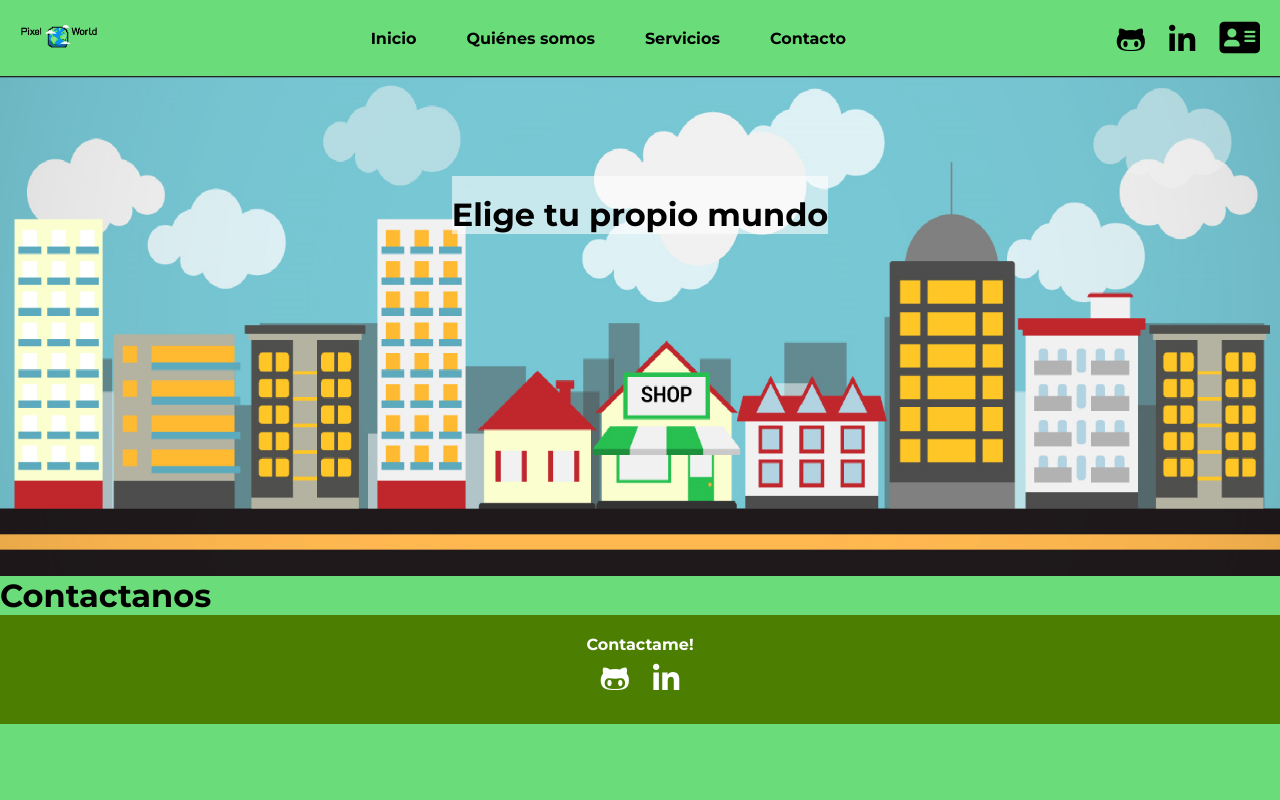
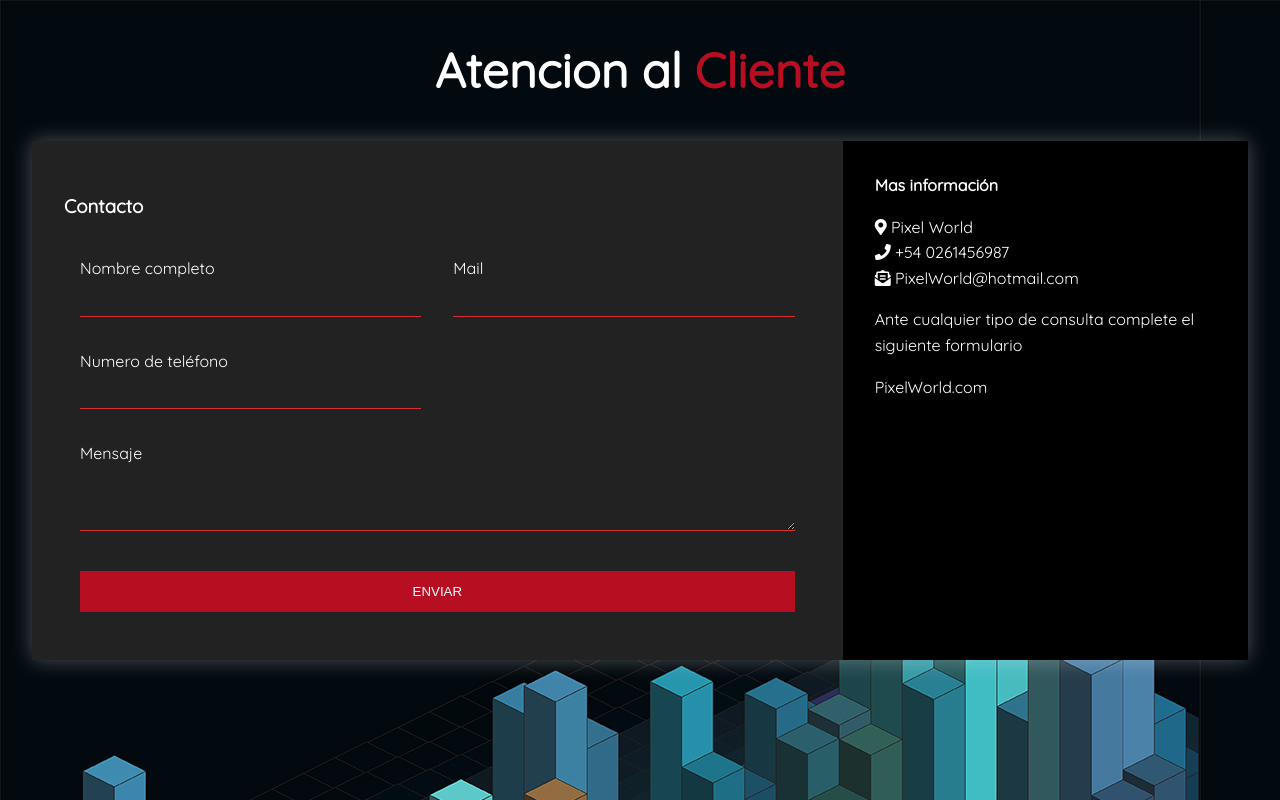
Before and after one commit to FabSpore01/Coderhouse-Miproyecto, a plain HTML site: page pages/atencionalcliente.html in a window 1280 px wide. Drawn offline with nearby package versions, Linux system fonts and the light colour scheme.

Commit message:
arreglando

```diff
--- /dev/null
+++ b/css/atencion.css
@@ -0,0 +1,118 @@
+* {
+    box-sizing: border-box;
+}
+
+.body-at {
+    background-image: url(../img/1287.jpg);
+    color: #fff;
+    line-height: 1.6;
+    font-family: 'Quicksand', sans-serif;
+    padding: 0 1.5em;
+}
+
+.container {
+    max-width: 1170px;
+    margin-left: auto;
+    margin-right: auto;
+    padding: 1.5em;
+}
+
+ul {
+    list-style: none;
+    padding: 0;
+}
+
+.logo {
+    text-align: center;
+    font-size: 3em;
+}
+
+.logo span {
+    color: #B70E21;
+}
+
+.contact-wrapper {
+    box-shadow: 0 0 20px 0 rgba(255, 255, 255, .3);
+}
+
+.contact-wrapper > * {
+    padding: 1em;
+}
+
+.contact-form {
+    background: #222222;
+}
+
+.contact-form form {
+    display: grid;
+    grid-template-columns: 1fr 1fr;
+}
+
+.contact-form form label {
+    display: block;
+}
+
+.contact-form form p {
+    margin: 0;
+    padding: 1em;
+}
+
+.contact-form form .block {
+    grid-column: 1 / 3;
+}
+
+.contact-form form button,
+.contact-form form input,
+.contact-form form textarea {
+    width: 100%;
+    padding: .7em;
+    border: none;
+    background: none;
+    outline: 0;
+    color: #fff;
+    border-bottom: 1px solid #d63031;
+}
+
+.contact-form form button {
+    background: #B70E21;
+    border: 0;
+    text-transform: uppercase;
+    padding: 1em;
+}
+
+.contact-form form button:hover,
+.contact-form form button:focus {
+    background: #d63031;
+    color: #fff;
+    transition: background-color 1s ease-out;
+    outline: 0;
+}
+
+/* CONTACT INFO */
+.contact-info {
+    background: #000;
+}
+
+.contact-info h4, .contact-info ul, .contact-info p {
+    text-align: center;
+    margin: 0 0 1rem 0;
+}
+
+/* LARGE SIZE */
+@media(min-width: 700px) {
+    body {
+        padding: 0 4em;
+    }
+    .contact-wrapper {
+        display: grid;
+        grid-template-columns: 2fr 1fr;
+    }
+    .contact-wrapper > * {
+        padding: 2em;
+    }
+    .contact-info h4,
+    .contact-info ul,
+    .contact-info p {
+        text-align: left;
+    }
+}
--- a/css/global.css
+++ b/css/global.css
@@ -2,6 +2,7 @@
 @import url(./banner.css);
 @import url(./footer.css);
 @import url(./header.css);
+@import url(./atencion.css);
 @import url(./user.css);
 *{
     margin: 0;
--- a/css/user.css
+++ b/css/user.css
@@ -1,11 +1,11 @@
-* {
+*{
     margin: 0;
     padding: 0;
     box-sizing: border-box;
 }
 
-body {
-    background-image: url('fondo.jpg');
+.body-user{
+    background-image: url(../img/1287.jpg);
 }
 
 .form-register {
@@ -20,12 +20,12 @@ body {
     box-shadow: 7px 13px 37px #000;
 }
 
-.form-register h4 {
+.form-register h4{
     font-size: 22px;
     margin-bottom: 20px;
 }
 
-.controls {
+.controls{
     width: 100%;
     background: #24303c;
     padding: 10px;
@@ -37,24 +37,24 @@ body {
     color: white;
 }
 
-.form-register p {
+.form-register p{
     height: 40px;
     text-align: center;
     font-size: 18px;
     line-height: 40px;
 }
 
-.form-register a {
+.form-register a{
     color: white;
     text-decoration: none;
 }
 
-.form-register a:hover {
+.form-register a:hover{
     color: white;
     text-decoration: underline;
 }
 
-.form-register .botons {
+.form-register .botons{
     width: 100%;
     background: #1f53c5;
     border: none;
--- a/pages/atencionalcliente.html
+++ b/pages/atencionalcliente.html
@@ -4,69 +4,65 @@
 <head>
     <meta charset="UTF-8">
     <meta name="viewport" content="width=device-width, initial-scale=1.0">
-
-    <!-- link a google font -->
-    <link rel="preconnect" href="https://fonts.googleapis.com">
-    <link rel="preconnect" href="https://fonts.gstatic.com" crossorigin>
-    <link href="https://fonts.googleapis.com/css2?family=Montserrat:wght@300;400;700&display=swap" rel="stylesheet">
-
-    <!-- link a fontawesome -->
-    <link rel="stylesheet" href="https://cdnjs.cloudflare.com/ajax/libs/font-awesome/6.4.0/css/all.min.css"
-        integrity="sha512-iecdLmaskl7CVkqkXNQ/ZH/XLlvWZOJyj7Yy7tcenmpD1ypASozpmT/E0iPtmFIB46ZmdtAc9eNBvH0H/ZpiBw=="
-        crossorigin="anonymous" referrerpolicy="no-referrer" />
-
-    <!-- link favicon -->
-    <link rel="shortcut icon" href="../img/world.png" type="image/x-icon">
-
-    <!-- link a css -->
-    <link rel="stylesheet" href="../css/global.css">
-
-    <title>Programación web</title>
+    <meta http-equiv="X-UA-Compatible" content="ie=edge">
+    <title>Website with a contact Form 01</title>
+    <link rel="stylesheet" href="../css/atencion.css">
+    <link href="https://fonts.googleapis.com/css?family=Quicksand" rel="stylesheet">
+    <!-- FONT AWESOME -->
+    <link rel="stylesheet" href="https://use.fontawesome.com/releases/v5.8.1/css/all.css"
+        integrity="sha384-50oBUHEmvpQ+1lW4y57PTFmhCaXp0ML5d60M1M7uH2+nqUivzIebhndOJK28anvf" crossorigin="anonymous">
+    <!-- ANIMATE CSS -->
+    <link rel="stylesheet" href="https://cdnjs.cloudflare.com/ajax/libs/animate.css/3.7.0/animate.min.css">
 </head>
 
-<body>
-    <header> <!-- Etiqueta semantica de encabezado -->
-        <img src="../img/Mi proyecto (3).png" alt="Logo Github" class="imagenLogoHeader">
-        <nav>
-            <ul class="navbar">
-                <li>
-                    <a href="../index.html">Inicio</a>
-                </li>
-                <li>
-                    <a href="../pages/somos.html">Quiénes somos</a>
-                </li>
-                <li>
-                    <a href="../pages/servicio.html">Servicios</a>
-                </li>
-                <li>
-                    <a href="../pages/atencionalcliente.html">Contacto</a>
-                </li>
-            </ul>
-        </nav>
-        <nav> <!-- Etiqueta contenedora general -->
-            <a target="_blank" href="#"><i class="fa-brands fa-github-alt"></i></a>
-            <a target="_blank" href="#"><i class="fa-brands fa-linkedin-in"></i></a>
-            <a target="_blank" href="./user.html"><i class="fa fa-address-card" style="font-size:36px"></i></a>
-            <i class="fa-solid fa-bars menu"></i>
-        </nav>
-    </header>
-    <main>
-        <div class="banner">
-            <div class="bannerinfo">
-                <img src="./img/Mi proyecto (3).png" alt="" class="imgbanner">
-                <h1>Elige tu propio mundo</h1>
+<body class="body-at">
+
+    <div class="content">
+
+        <h1 class="logo">Atencion al <span>Cliente</span></h1>
+
+        <div class="contact-wrapper animated bounceInUp">
+            <div class="contact-form">
+                <h3>Contacto</h3>
+                <form action="">
+                    <p>
+                        <label>Nombre completo</label>
+                        <input type="text" name="fullname">
+                    </p>
+                    <p>
+                        <label>Mail</label>
+                        <input type="email" name="email">
+                    </p>
+                    <p>
+                        <label>Numero de teléfono</label>
+                        <input type="tel" name="phone">
+                    </p>
+
+                    <p class="block">
+                        <label>Mensaje</label>
+                        <textarea name="message" rows="3"></textarea>
+                    </p>
+                    <p class="block">
+                        <button>
+                            Enviar
+                        </button>
+                    </p>
+                </form>
+            </div>
+            <div class="contact-info">
+                <h4>Mas información</h4>
+                <ul>
+                    <li><i class="fas fa-map-marker-alt"></i> Pixel World</li>
+                    <li><i class="fas fa-phone"></i> +54 0261456987</li>
+                    <li><i class="fas fa-envelope-open-text"></i> PixelWorld@hotmail.com</li>
+                </ul>
+                <p>Ante cualquier tipo de consulta complete el siguiente formulario</p>
+                <p>PixelWorld.com</p>
             </div>
         </div>
-        <h1>Contactanos</h1>
 
-    </main>
-    <footer>
-        <p>Contactame!</p>
-        <nav> <!-- Etiqueta contenedora general -->
-            <a target="_blank" href="#"><i class="fa-brands fa-github-alt"></i></a>
-            <a target="_blank" href="#"><i class="fa-brands fa-linkedin-in"></i></a>
-        </nav>
-    </footer>
+    </div>
+
 </body>
 
 </html>
```
Also changed, not shown: index.html (+1 -0 lines), pages/mundonevado.html (+2 -0 lines), pages/mundootoño.html (+1 -0 lines), pages/mundoplayero.html (+1 -0 lines), pages/mundoverde.html (+1 -0 lines), pages/servicio.html (+1 -0 lines), pages/somos.html (+1 -0 lines), pages/user.html (+2 -2 lines), img/1287.jpg (added).
